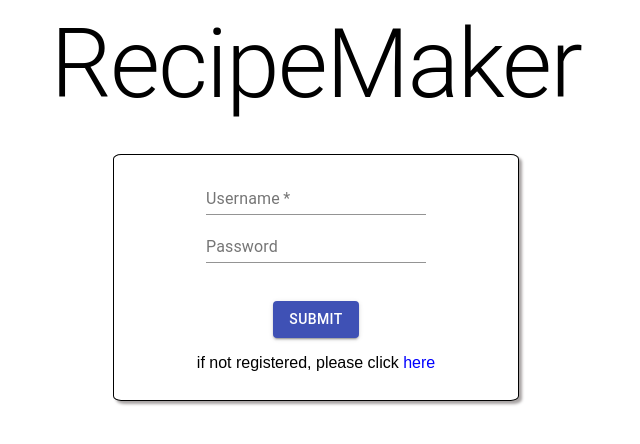
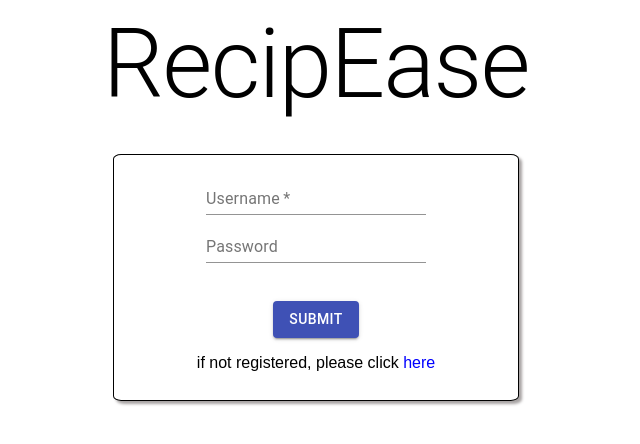
Before and after one commit to Chubbard022/recipeBookFE, a React (Create React App) app: page / in a window 1280 px wide. Shown: the top 444 px of the page, without its empty margins (324-964 px from the left). Built offline with nearby package versions, Linux system fonts and the light colour scheme.

Commit message:
sarah made me change the title

```diff
--- a/src/Components/Login/Home.js
+++ b/src/Components/Login/Home.js
@@ -1,12 +1,13 @@
 import React, {Component} from "react"
+import {connect} from "react-redux"
+
 import TextField from '@material-ui/core/TextField';
 import Typography from '@material-ui/core/Typography';
 import Button from '@material-ui/core/Button';
-import {connect} from "react-redux"
+
 
 import {login} from "../../Actions/index"
 import "../../styles.css"
-import { fade } from "@material-ui/core";
 
 
 
@@ -47,7 +48,7 @@ class Home extends Component{
         if(this.props.error){
             console.log("ERROR")
             return(
-                <div>
+                <div className="loginErrorMessage" elevation={6} variant="filled">
                     ERROR NO user
                 </div>
             )
@@ -59,7 +60,7 @@ class Home extends Component{
         return(
             <div>
                     <Typography variant="h1" component="h2" gutterBottom>
-                        RecipeMaker
+                        RecipEase
                     </Typography>
                         <form className="loginBox">
                             <TextField
```
